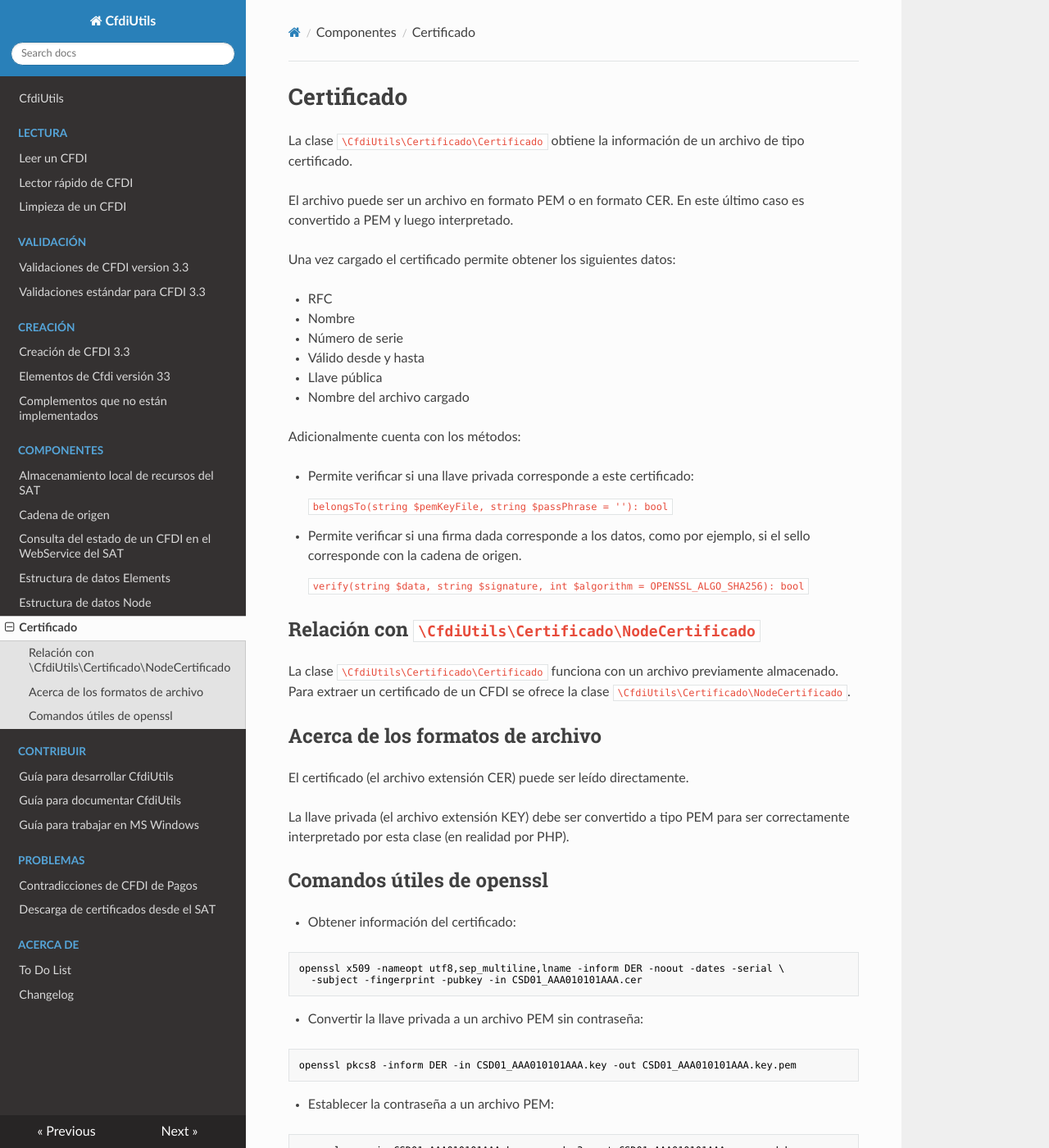
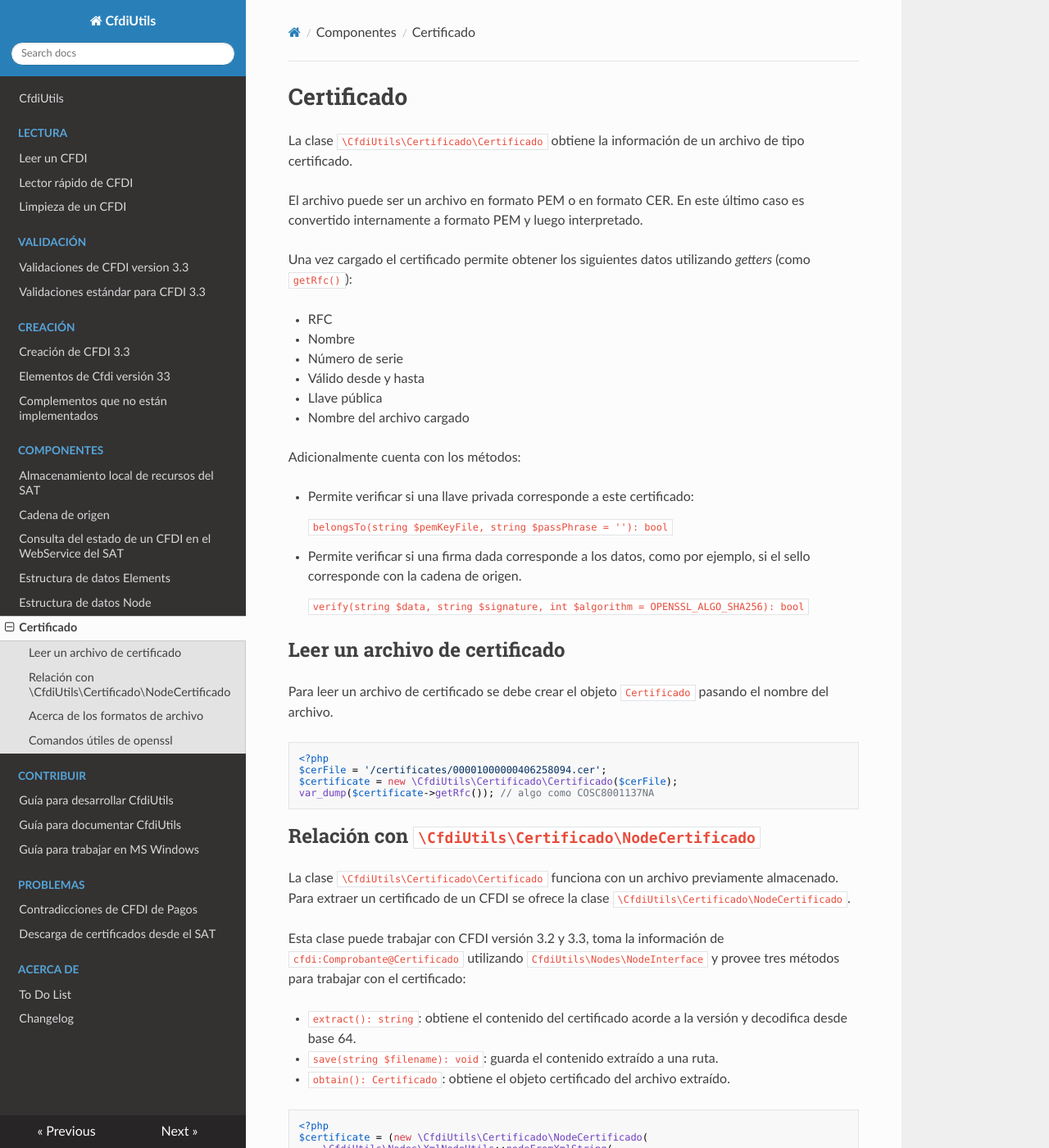
Before and after one commit to eclipxe13/CfdiUtils, an MkDocs documentation site: the page built from docs/componentes/certificado.md, in a window 1280 px wide and 1400 px high. Shown: the whole window at 82% size. Built offline with MkDocs 1.6.1, drawn with Linux system fonts in a browser that asks for light colours; nearby versions of some CDN libraries; old or Windows-style settings are respelled for this version of MkDocs; some of the changed text lies outside the part shown.

Commit message:
Improve docblocks on Certificado & docs

````diff
--- a/docs/componentes/certificado.md
+++ b/docs/componentes/certificado.md
@@ -3,9 +3,9 @@
 La clase `\CfdiUtils\Certificado\Certificado` obtiene la información de un archivo de tipo certificado.
 
 El archivo puede ser un archivo en formato PEM o en formato CER.
-En este último caso es convertido a PEM y luego interpretado.
+En este último caso es convertido internamente a formato PEM y luego interpretado.
 
-Una vez cargado el certificado permite obtener los siguientes datos:
+Una vez cargado el certificado permite obtener los siguientes datos utilizando *getters* (como `getRfc()`):
 
 - RFC
 - Nombre
@@ -26,10 +26,39 @@ Adicionalmente cuenta con los métodos:
     `verify(string $data, string $signature, int $algorithm = OPENSSL_ALGO_SHA256): bool`
 
 
+## Leer un archivo de certificado
+
+Para leer un archivo de certificado se debe crear el objeto `Certificado` pasando el nombre del archivo.
+
+```php
+<?php
+$cerFile = '/certificates/00001000000406258094.cer';
+$certificate = new \CfdiUtils\Certificado\Certificado($cerFile);
+var_dump($certificate->getRfc()); // algo como COSC8001137NA
+```
+
+
 ## Relación con `\CfdiUtils\Certificado\NodeCertificado`
 
 La clase `\CfdiUtils\Certificado\Certificado` funciona con un archivo previamente almacenado.
 Para extraer un certificado de un CFDI se ofrece la clase `\CfdiUtils\Certificado\NodeCertificado`.
+
+Esta clase puede trabajar con CFDI versión 3.2 y 3.3, toma la información de `cfdi:Comprobante@Certificado`
+utilizando `CfdiUtils\Nodes\NodeInterface` y provee tres métodos para trabajar con el certificado:
+
+- `extract(): string`: obtiene el contenido del certificado acorde a la versión y decodifica desde base 64.
+- `save(string $filename): void`: guarda el contenido extraído a una ruta.
+- `obtain(): Certificado`: obtiene el objeto certificado del archivo extraído.
+
+```php
+<?php
+$certificate = (new \CfdiUtils\Certificado\NodeCertificado(
+    \CfdiUtils\Nodes\XmlNodeUtils::nodeFromXmlString(
+        file_get_contents('/cfdis/FE-00012847.xml')
+    )
+))->obtain();
+var_dump($certificate->getRfc()); // algo como COSC8001137NA
+```
 
 
 ## Acerca de los formatos de archivo
````
Also changed, not shown: docs/CHANGELOG.md (+3 -2 lines), 1 other file.
